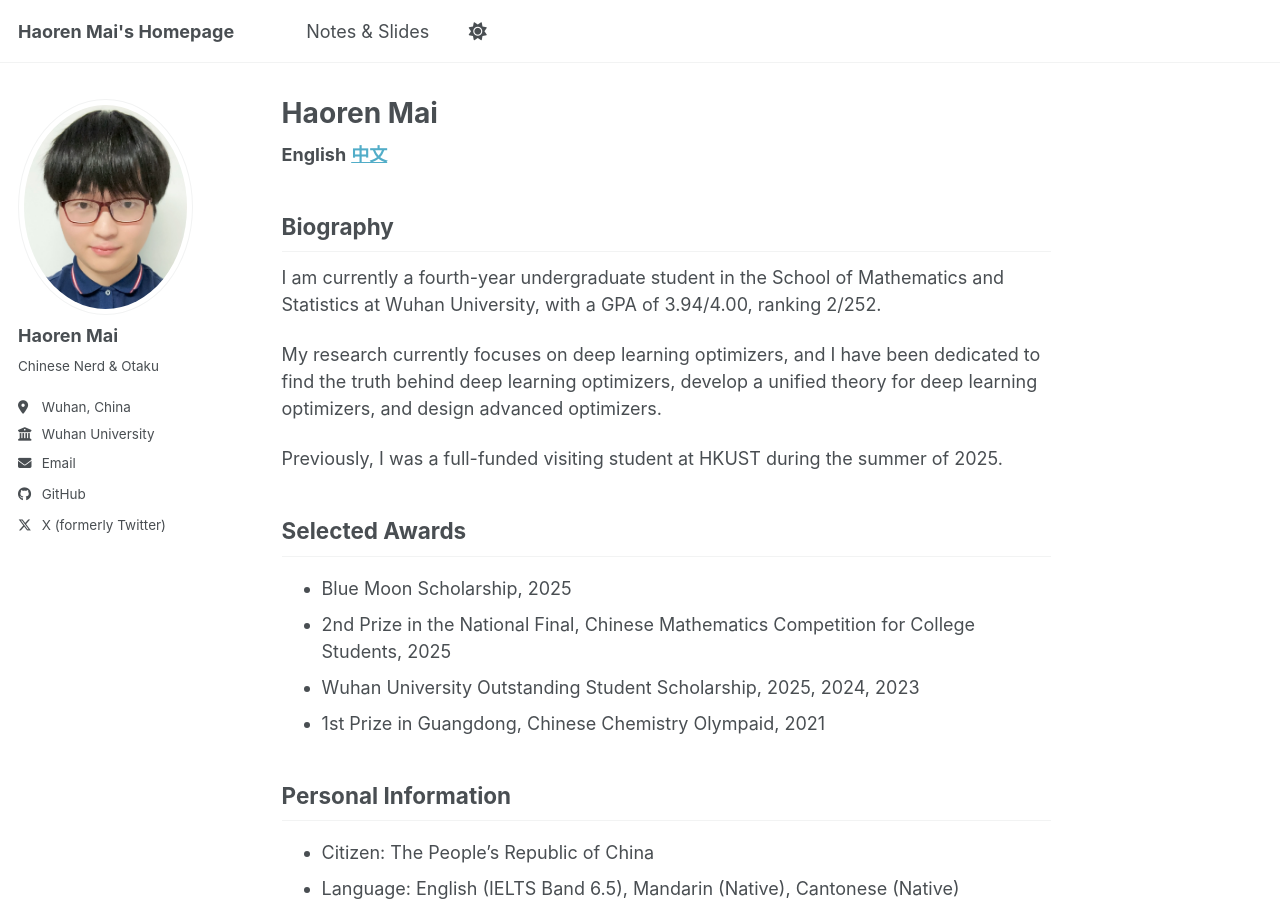
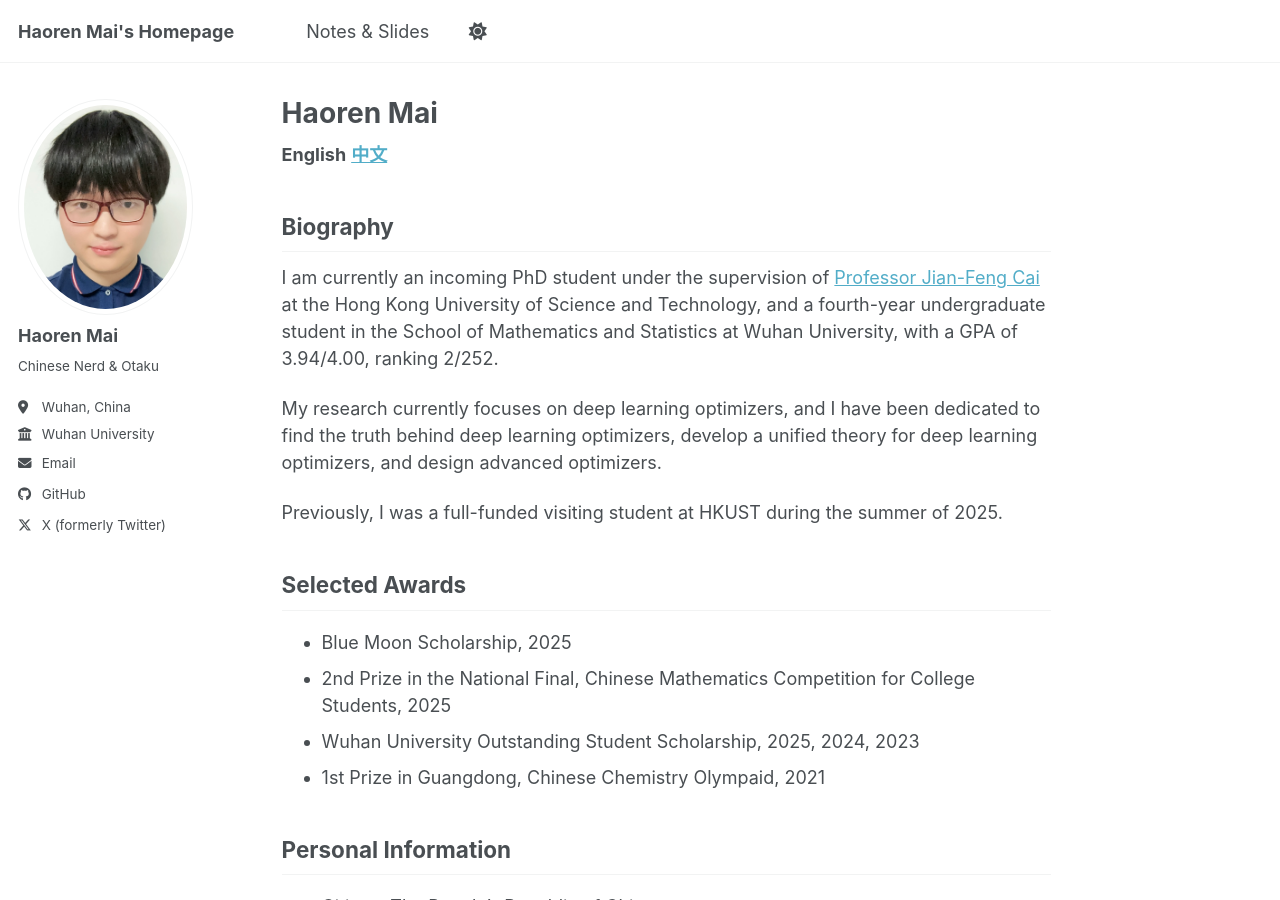
Before and after one commit to haorenmai/haorenmai, a Jekyll site: the page built from _pages/about.md, in a window 1280 px wide and 900 px high. Built offline with Jekyll 4.4.1, drawn with Linux system fonts in a browser that asks for light colours; a script bundle is joined from its source files by our own code; library files that are not in the unit come from our copies.

Commit message:
Update about.md

```diff
--- a/_pages/about.md
+++ b/_pages/about.md
@@ -14,7 +14,7 @@ redirect_from:
 
 Biography
 ---
-I am currently a fourth-year undergraduate student in the School of Mathematics and Statistics at Wuhan University, with a GPA of 3.94/4.00, ranking 2/252.
+I am currently an incoming PhD student under the supervision of [Professor Jian-Feng Cai](https://www.math.hkust.edu.hk/~jfcai/) at the Hong Kong University of Science and Technology, and a fourth-year undergraduate student in the School of Mathematics and Statistics at Wuhan University, with a GPA of 3.94/4.00, ranking 2/252.
 
 My research currently focuses on deep learning optimizers, and I have been dedicated to find the truth behind deep learning optimizers, develop a unified theory for deep learning optimizers, and design advanced optimizers.
 
```
